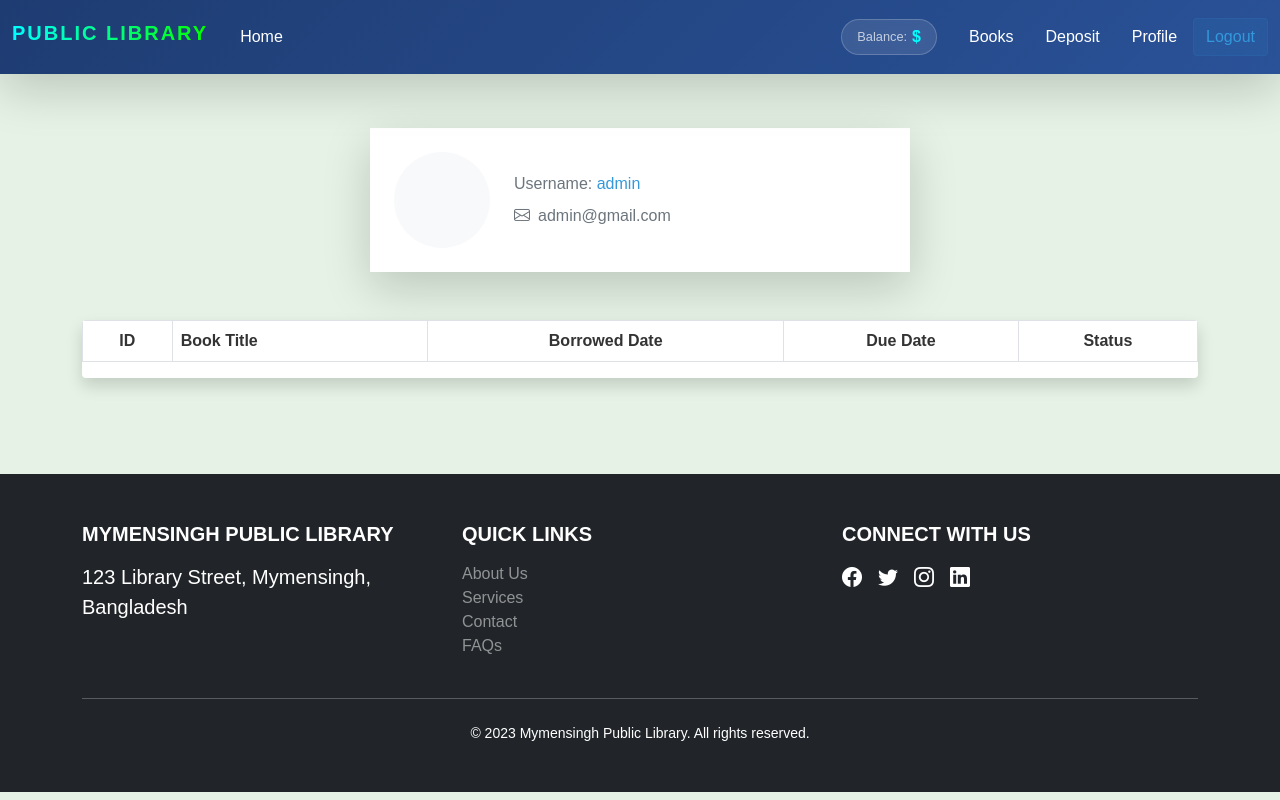
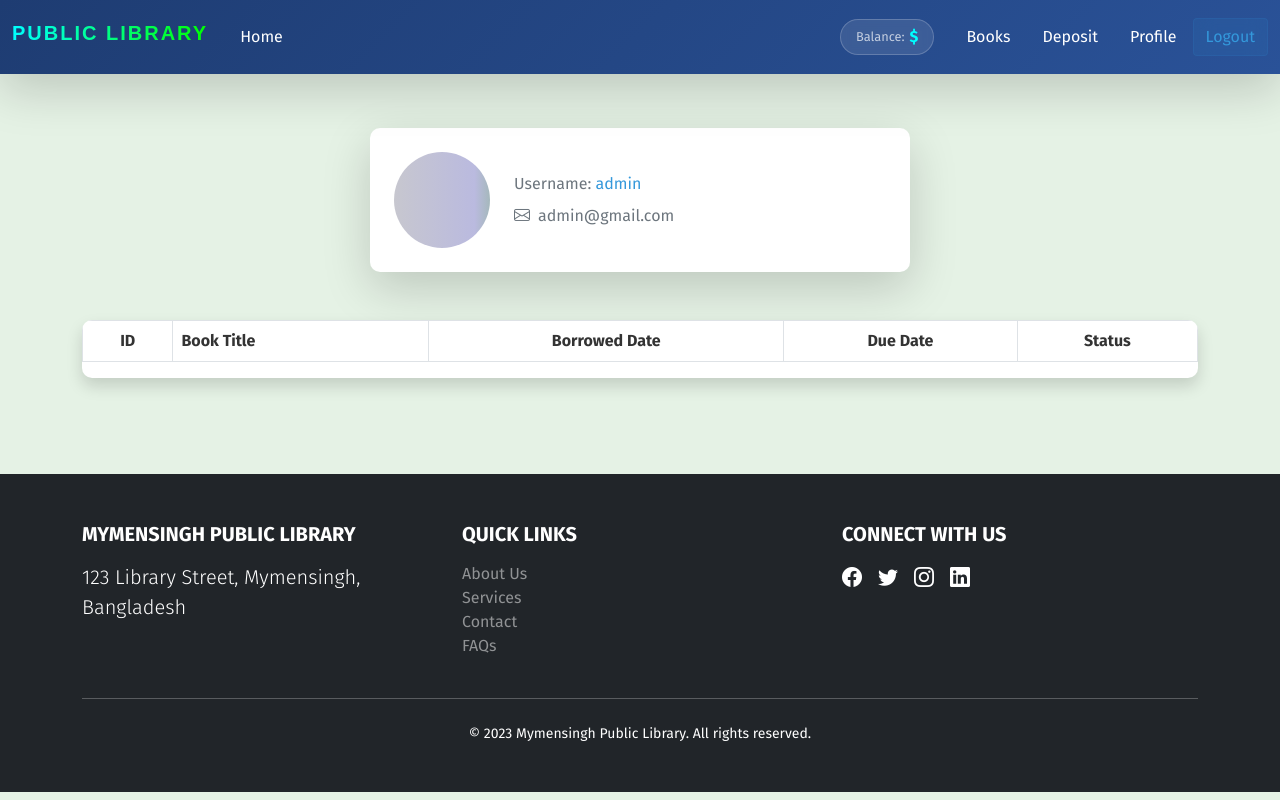
Before and after one commit to hasan042021/public-library-django, a Django app: page /accounts/profile/ in a window 1280 px wide. Run offline with Django 5.2, Linux system fonts and the light colour scheme; a user stored in the database is signed in; data comes from the database, SQL or seed files in the repository; both versions use the stored data as it was after the commit; lists and menus that the app fills with data are empty.

Commit message:
font updated

```diff
--- a/accounts/templates/login.html
+++ b/accounts/templates/login.html
@@ -15,6 +15,7 @@
         0px 2px 4px rgba(0, 0, 0, 0.05);
       border-radius: 10px;
       background: white;
+      font-family: 'Fira Sans', 'sans-serif';
     "
     method="post"
     class="p-4"
--- a/accounts/templates/profile.html
+++ b/accounts/templates/profile.html
@@ -2,22 +2,33 @@
 
 <!-- User Profile Section -->
 <div
-  style="max-width: 540px"
+  style="
+    max-width: 540px;
+    border-radius: 10px !important ;
+    font-family: 'Fira Sans', 'sans-serif';
+  "
   class="bg-white rounded-lg shadow-lg overflow-hidden max-w-2xl mx-auto"
 >
   <div class="d-flex align-items-center p-4">
     <!-- Profile Initials Circle -->
     <div
-      class="d-flex align-items-center justify-content-center rounded-circle bg-light"
+      class="d-flex align-items-center justify-content-center rounded-circle"
       style="
         width: 96px;
         height: 96px;
         font-size: 1.875rem;
         font-weight: 600;
-        color: #4a5568;
+        color: rgb(77, 94, 124);
+        background: rgb(199, 199, 207);
+        background: linear-gradient(
+          90deg,
+          rgba(199, 199, 207, 1) 0%,
+          rgba(186, 186, 223, 1) 84%,
+          rgb(165, 184, 188) 100%
+        );
       "
     >
-      {{ user.first_name|slice:":1" }}{{ user.last_name|slice:":1" }}
+      {{ user.first_name|upper|slice:":1" }}{{ user.last_name|upper|slice:":1"}}
     </div>
 
     <!-- User Information -->
@@ -45,7 +56,10 @@
 </div>
 
 <!-- Borrowing History Section -->
-<div class="mt-5 bg-white shadow rounded overflow-hidden">
+<div
+  style="border-radius: 10px !important; font-family: 'Fira Sans', 'sans-serif'"
+  class="mt-5 bg-white shadow overflow-hidden"
+>
   <div class="table-responsive">
     <table class="table table-bordered align-middle">
       <thead class="bg-gradient-primary text-light">
--- a/accounts/templates/registration.html
+++ b/accounts/templates/registration.html
@@ -10,6 +10,7 @@
         0px 2px 4px rgba(0, 0, 0, 0.05);
       border-radius: 10px;
       background: white;
+      font-family: 'Fira Sans', 'sans-serif';
     "
     method="post"
     class="p-4 my-5"
--- a/core/static/styles.css
+++ b/core/static/styles.css
@@ -1,6 +1,7 @@
 body {
   padding-top: 80px;
   background-color: #f8f9fa;
+  font-family: "Fira Sans", sans-serif;
 }
 .hero {
   background: url("https://plus.unsplash.com/premium_photo-1677567996070-68fa4181775a?q=80&w=2072&auto=format&fit=crop&ixlib=rb-4.0.3&ixid=M3wxMjA3fDB8MHxwaG90by1wYWdlfHx8fGVufDB8fHx8fA%3D%3D")
--- a/core/templates/base.html
+++ b/core/templates/base.html
@@ -11,6 +11,12 @@
       rel="stylesheet"
       integrity="sha384-EVSTQN3/azprG1Anm3QDgpJLIm9Nao0Yz1ztcQTwFspd3yD65VohhpuuCOmLASjC"
       crossorigin="anonymous"
+    />
+    <link rel="preconnect" href="https://fonts.googleapis.com" />
+    <link rel="preconnect" href="https://fonts.gstatic.com" crossorigin />
+    <link
+      href="https://fonts.googleapis.com/css2?family=Fira+Sans:ital,wght@0,100;0,200;0,300;0,400;0,500;0,600;0,700;0,800;0,900;1,100;1,200;1,300;1,400;1,500;1,600;1,700;1,800;1,900&family=Kanit:ital,wght@0,100;0,200;0,300;0,400;0,500;0,600;0,700;0,800;0,900;1,100;1,200;1,300;1,400;1,500;1,600;1,700;1,800;1,900&family=Open+Sans:ital,wght@0,300..800;1,300..800&display=swap"
+      rel="stylesheet"
     />
     <!-- Bootstrap Icons CDN -->
     <link
@@ -28,9 +34,7 @@
       href="https://cdn.jsdelivr.net/npm/bootstrap-icons@1.10.5/font/bootstrap-icons.css"
     />
   </head>
-  <body
-    style="background: rgba(0, 128, 0, 0.1); font-family: 'Arial', sans-serif"
-  >
+  <body style="background: rgba(0, 128, 0, 0.1)">
     <nav
       class="navbar navbar-expand-lg fixed-top navbar-dark py-3 shadow-lg mb-5 futuristic-nav"
     >
```
Also changed, not shown: db.sqlite3.
